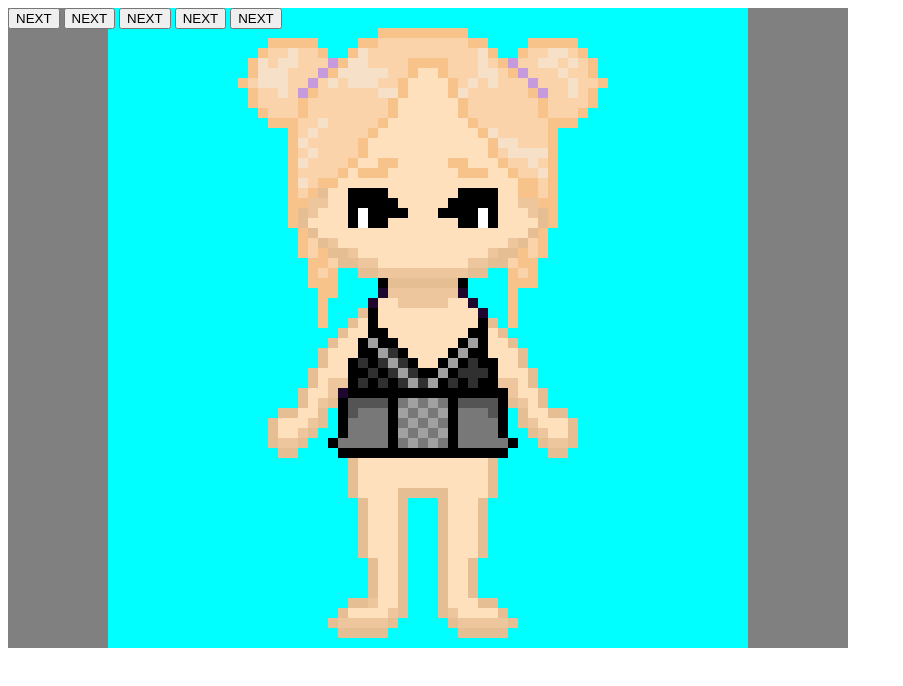
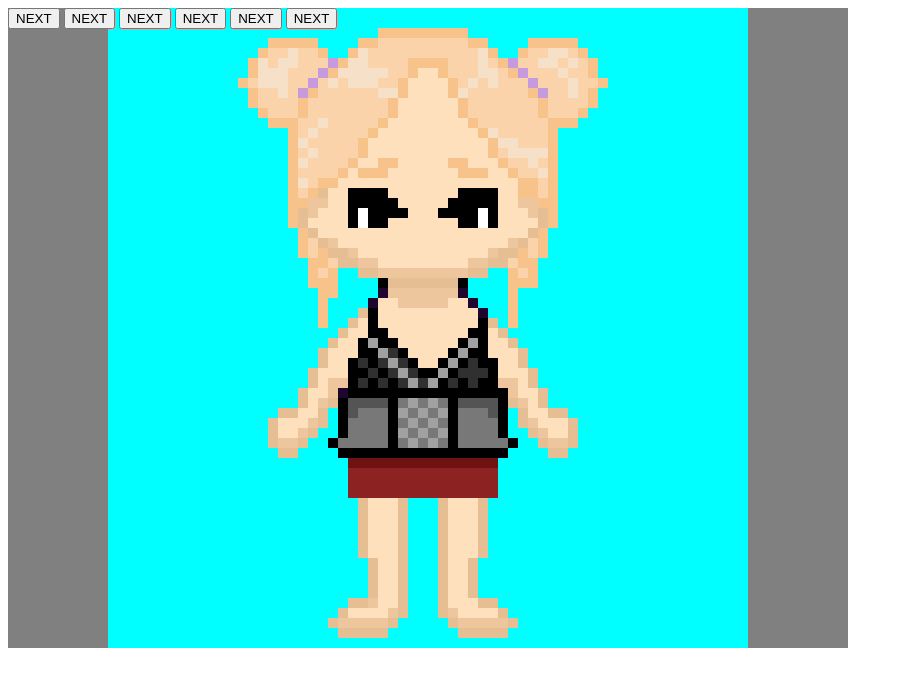
Before and after one commit to alydiiraprice/dress-up, a plain HTML site: page index.html in a window 1280 px wide. Shown: the whole page, without its empty margins (0-903 px from the left). Drawn offline with Linux system fonts and the light colour scheme.

Commit message:
2 functional pants

```diff
--- a/code.js
+++ b/code.js
@@ -5,7 +5,8 @@ var state = {
     makeup : 0,
     eyes : 0,
     hair : 0,
-    shirts : 0
+    shirts : 0,
+    pants: 0
 };
 
 // Very simple state-swticher function -- make this more scalable
@@ -122,6 +123,19 @@ function nextShirt() {
     }
 }
 
+function nextPant() {
+    console.log("inside function nextPant");
+    console.log(state.pants);
+    var pantsType=document.getElementById("pants");
+    if (state.pants===0) {
+        pants.setAttribute("class", "purple-skirt");
+        state.pants++;
+    } else if (state.pants===1) {
+        pantsType.setAttribute("class", "red-skirt");
+        state.pants=0;
+    }
+}
+
 // default vals on load
 window.onload=init;
 function init () {
@@ -131,4 +145,5 @@ function init () {
     document.getElementById("eyes").className="black-eyes";
     document.getElementById("hair").className="blonde-hair";
     document.getElementById("shirts").className="black-shirt";
+    document.getElementById("pants").className="red-skirt";
 }
--- a/index.html
+++ b/index.html
@@ -14,6 +14,7 @@
             <div id="makeup"></div>
             <div id="eyes"></div>
             <div id="hair"></div>
+            <div id="pants"></div>
             <div id="shirts"></div>
             <div id="accessories"></div>
             <div id="shoes"></div>
@@ -24,6 +25,7 @@
     <input type="button" value="NEXT" id="nextEyes" onclick="nextEyes()">
     <input type="button" value="NEXT" id="nextHair" onclick="nextHair()">
     <input type="button" value="NEXT" id="nextShirt" onclick="nextShirt()">
+    <input type="button" value="NEXT" id="nextPant" onclick="nextPant()">
 </body>
 <script src="code.js">
 </script>
--- a/styles.css
+++ b/styles.css
@@ -199,6 +199,33 @@
 }
 /* SHIRTS END */
 
+/* PANTS START */
+#pants {
+    height: 640px;
+    width: 640px;
+    position: absolute;
+}
+
+.red-skirt{
+    height: 640px;
+    width: 640px;
+    position: absolute;
+    background-image: url("frames/red-skirt.png");
+}
+
+.purple-skirt {
+    height: 640px;
+    width: 640px;
+    position: absolute;
+    background-image: url("frames/purple-skirt.png");
+}
+
+#nextPant {
+    position: relative;
+    z-index: 10;
+}
+/* PANTS END */
+
 #nextSkin {
     position: relative;
     z-index: 10;
```
Also changed, not shown: frames/purple-skirt.png (added), frames/red-skirt.png (added), 1 other file.
